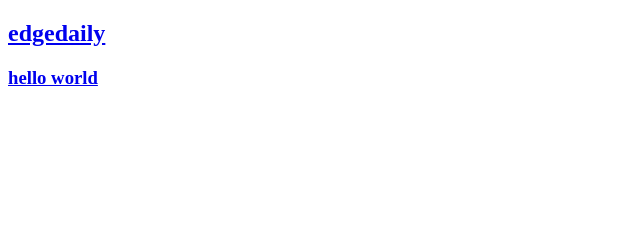
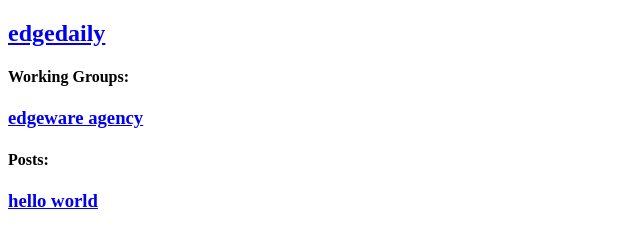
Before and after one commit to edgeware-anon/edgedaily, a Gatsby site: page / in a window 1280 px wide. Shown: the whole page, without its empty margins (0-640 px from the left). Built offline with nearby package versions, Linux system fonts and the light colour scheme; Gatsby itself is replaced by a stand-in of ours.

Commit message:
Add tags and working groups

```diff
--- a/gatsby-config.js
+++ b/gatsby-config.js
@@ -24,5 +24,12 @@ module.exports = {
         path: `./src/blog`,
       },
     },
+    {
+      resolve: "gatsby-source-filesystem",
+      options: {
+        name: `markdown-pages`,
+        path: `./src/workingGroups`,
+      },
+    },
   ],
 };
--- a/src/blog/hello-world.md
+++ b/src/blog/hello-world.md
@@ -2,6 +2,7 @@
 slug: "hello-world"
 date: "2019-05-04"
 title: "hello world"
+tags: []
 ---
 
 edgedaily is going to be a place where i, a fellow community member, digests what i see happening and what i think is interesting within the edgeware community.
--- /dev/null
+++ b/src/components/workingGroups.js
@@ -0,0 +1,21 @@
+import * as React from "react"
+import { Link } from "gatsby"
+
+const WorkingGroups = (data) => {
+    const Groups = data.data
+        .filter(edge => edge.node.frontmatter.tags.includes('wg'))
+        .map(edge => (
+            <article key={edge.node.id}>
+            <h1><Link to={edge.node.frontmatter.slug}>{edge.node.frontmatter.title}</Link></h1>
+            </article>
+        ));
+
+    return (
+      <section>
+          <h4>Working Groups:</h4>
+          {Groups}
+      </section>
+    )
+  };
+
+  export default WorkingGroups;
--- a/src/pages/index.js
+++ b/src/pages/index.js
@@ -2,6 +2,7 @@ import * as React from "react";
 import Header from "../components/header";
 import { Link } from "gatsby";
  import { graphql } from 'gatsby';
+import WorkingGroups from "../components/workingGroups";
 
 
 
@@ -12,17 +13,24 @@ const IndexPage = ({
   },
 }) => {
   const Posts = edges
+    .filter(edge => !edge.node.frontmatter.tags.includes('wg'))
     .map(edge => (
         <article key={edge.node.id}>
           <h1><Link to={edge.node.frontmatter.slug}>{edge.node.frontmatter.title}</Link></h1>
         </article>
     ))
+  const Wgs = edges
+    .filter(edge => edge.node.frontmatter.tags.includes('wg'));
 
   return (
     <main>
       <title>Home Page</title>
       <Header/>
-      <section>{Posts}</section>
+      <WorkingGroups data={Wgs}/>
+      <section>
+        <h4>Posts:</h4>
+        {Posts}
+      </section>
     </main>
   )
 }
@@ -38,6 +46,7 @@ export const pageQuery = graphql`
             date(formatString: "MMMM DD, YYYY")
             slug
             title
+            tags
           }
         }
       }
--- /dev/null
+++ b/src/workingGroups/edgeware-agency.md
@@ -0,0 +1,10 @@
+---
+slug: "edgeware-agency"
+date: "2019-05-04"
+title: "edgeware agency"
+tags: ["wg"]
+---
+
+edgeware agency is a a working group that has been focused on branding, messaging, and communications for the edgeware community.
+
+they seem like a really nice group of people and [can be found here](https://t.me/joinchat/E5sXQxpO99lCCeX4btHplw).
```
Also changed, not shown: gatsby-node.js (+8 -0 lines).
